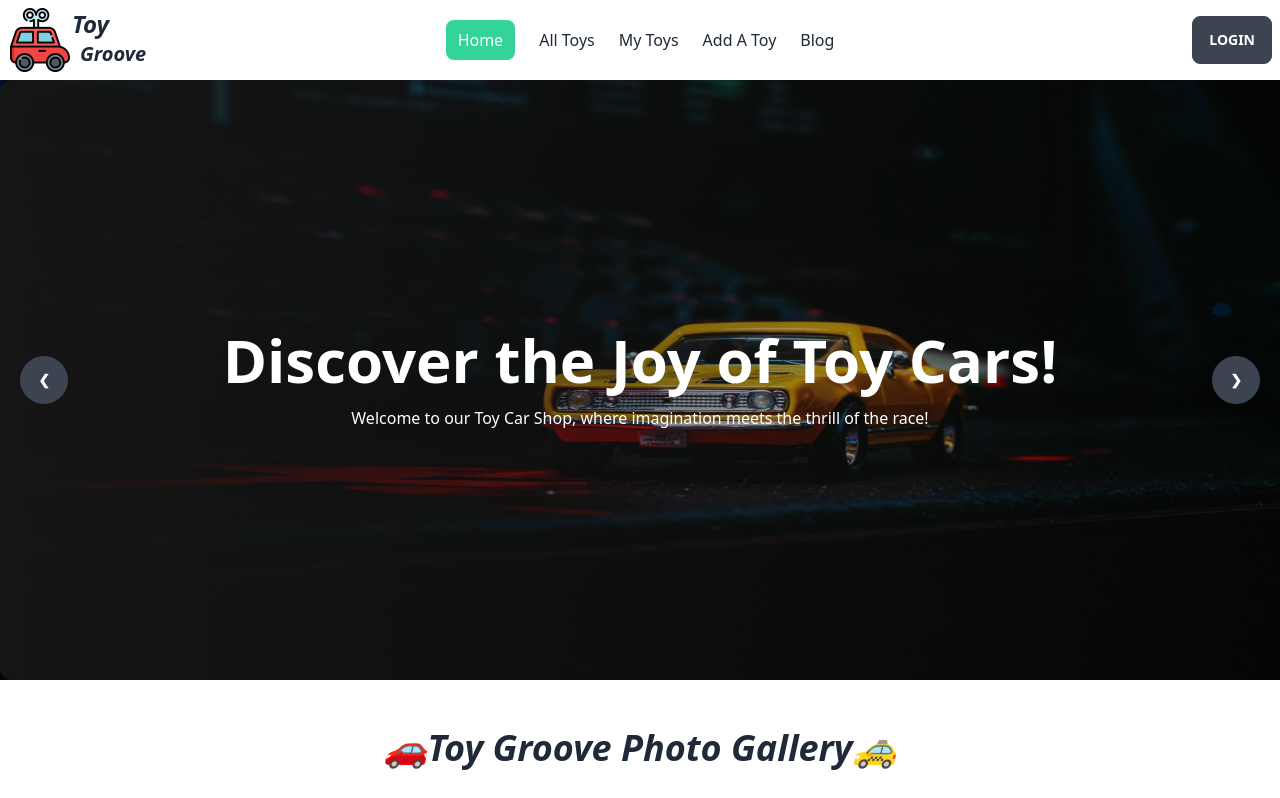
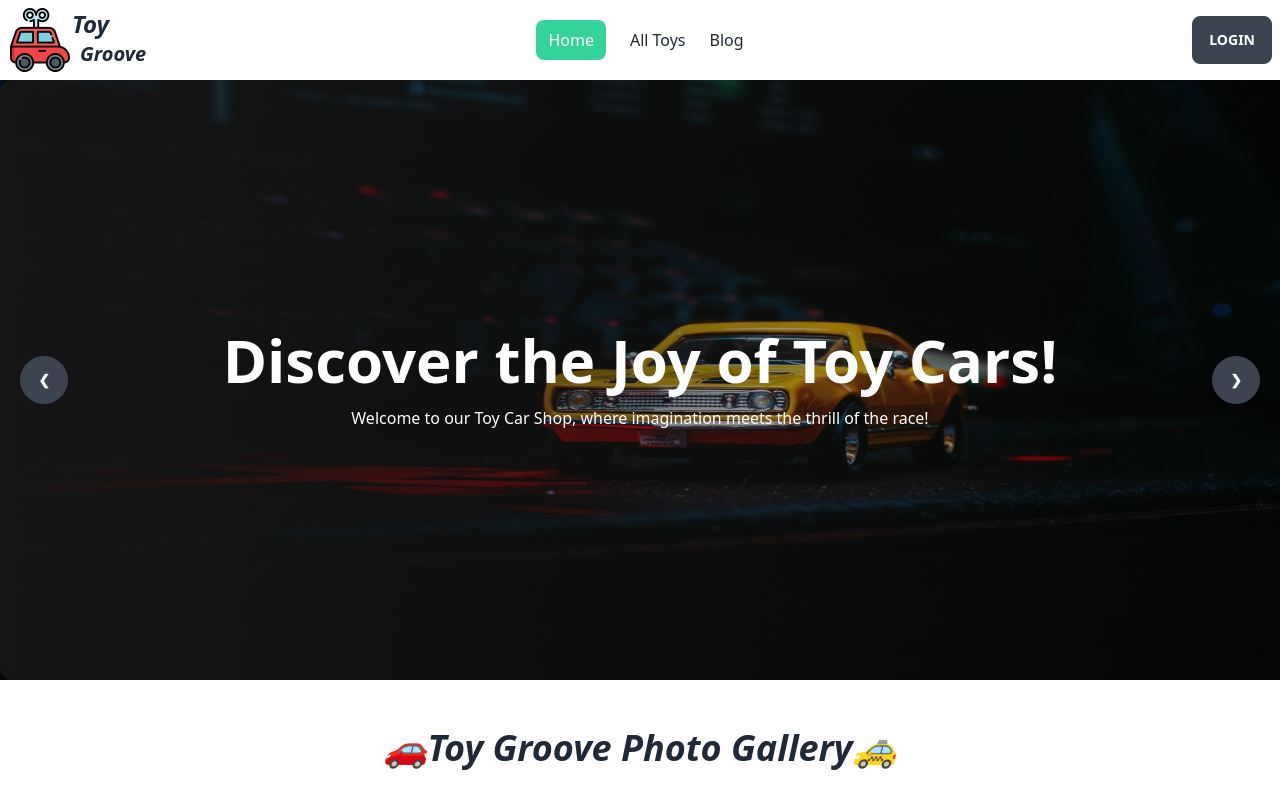
Before and after one commit to marsrian/toy-groove-client, a React (Vite) app: page / in a window 1280 px wide. Shown: the top 798 px of the page. Built offline with nearby package versions, Linux system fonts and the light colour scheme; no server answers.

Commit message:
header updated

```diff
--- a/src/Pages/Shared/Header/Header.jsx
+++ b/src/Pages/Shared/Header/Header.jsx
@@ -17,8 +17,8 @@ const Header = () => {
     <>
       <ActiveLink className="text-lg font-medium" to="/">Home</ActiveLink>
       <ActiveLink className="text-lg font-medium" to="/alltoys">All Toys</ActiveLink>
-      <ActiveLink className="text-lg font-medium" to="/mytoys">My Toys</ActiveLink>
-      <ActiveLink className="text-lg font-medium" to="/addtoy">Add A Toy</ActiveLink>
+      {user && <ActiveLink className="text-lg font-medium" to="/mytoys">My Toys</ActiveLink>}
+      {user && <ActiveLink className="text-lg font-medium" to="/addtoy">Add A Toy</ActiveLink>}
       <ActiveLink className="text-lg font-medium" to="/blog">Blog</ActiveLink>
     </>
   );
```
